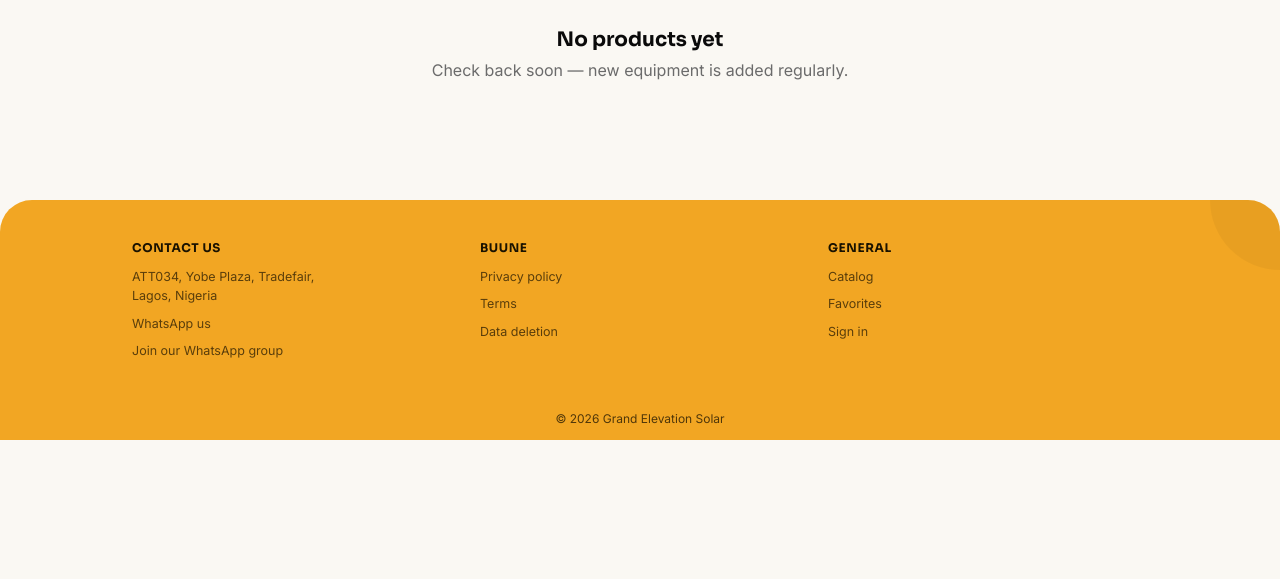
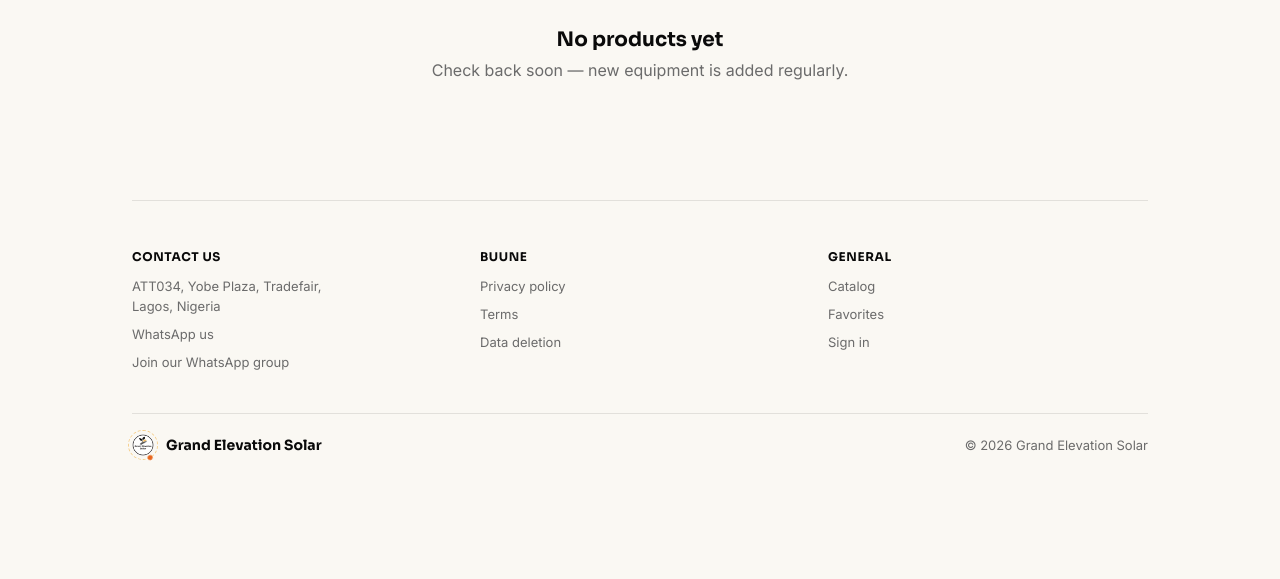
Before and after one commit to fw7th/grandelevation, a FastAPI app: template app/templates/catalog.html in a window 1280 px wide. Shown: the part 179-758 px from the top of the page. Run offline with FastAPI, Linux system fonts and the light colour scheme; the template is opened without the code that fills it, so the values that code supplies are empty; some libraries are stand-ins or nearby versions.

Commit message:
feat: update site footers, update 404 html

```diff
--- a/app/templates/catalog.html
+++ b/app/templates/catalog.html
@@ -200,59 +200,89 @@
 
 /* ---------- SITE FOOTER ---------- */
 .site-footer {
-    position: relative;
+  border-top: 1px solid var(--border);
+  padding: 48px 0 32px;
   margin-top: 40px;
-    background: var(--gold);
-    border-radius: 32px 32px 0 0;
-    overflow: hidden;
-  }
-
-  .footer-rays {
-    position: absolute;
-    top: -140px;
-    right: -160px;
-    width: 520px;
-    height: 520px;
-    z-index: 0;
-    pointer-events: none;
-    opacity: 0.5;
 }
 
 .footer-columns {
-    position: relative;
-    z-index: 1;
-    display: grid; grid-template-columns: repeat(3, 1fr); gap: 28px;
-    padding: 40px 0 28px;
-  }
-  .footer-col h4 {
-    font-family: 'Sora', sans-serif; font-size: 12px; font-weight: 700;
-    text-transform: uppercase; letter-spacing: 0.05em;
-    margin-bottom: 12px; color: #1a1200;
-  }
-  .footer-col a, .footer-col p {
-    display: block; font-size: 12.5px; color: #1a1200;
-    opacity: 0.7;
-    margin-bottom: 8px; line-height: 1.55;
-  }
-  .footer-col a:hover { opacity: 1; }
-  .footer-bar {
-    position: relative;
-    z-index: 1;
-    padding: 14px 0;
-  }
-  .footer-bar .wrap {
-    display: flex; align-items: center; justify-content: center;
-    font-size: 12px; color: #1a1200; opacity: 0.75;
+  display: grid;
+  grid-template-columns: repeat(3, 1fr);
+  gap: 28px;
+  padding-bottom: 32px;
 }
 
-  .footer-rays g { stroke: var(--footer-ray); }
-  .footer-rays circle { fill: var(--footer-ray); }
-  .footer-col h4, .footer-col a, .footer-col p, .footer-bar .wrap { color: var(--footer-text); }
+.footer-col h4 {
+  font-family: 'Sora', sans-serif;
+  font-size: 12px;
+  font-weight: 700;
+  text-transform: uppercase;
+  letter-spacing: 0.05em;
+  margin-bottom: 12px;
+  color: var(--ink);
+}
+
+.footer-col a,
+.footer-col p {
+  display: block;
+  font-size: 13px;
+  color: var(--gray-mid);
+  margin-bottom: 8px;
+  line-height: 1.55;
+  text-decoration: none;
+}
+
+.footer-col a:hover {
+  color: var(--gold-deep);
+}
+
+.footer-bar {
+  border-top: 1px solid var(--border);
+  padding-top: 20px;
+  display: flex;
+  align-items: center;
+  justify-content: space-between;
+  font-size: 13px;
+  color: var(--gray-mid);
+}
+
+.footer-brand {
+  display: flex;
+  align-items: center;
+  gap: 12px;
+}
+
+.footer-brand .logo-spinner::before,
+.footer-brand .logo-spinner .orbit-dot {
+  inset: -4px;
+}
+
+.footer-brand img {
+  height: 22px;
+  width: auto;
+  display: block;
+  border-radius: 50%;
+}
+
+.footer-brand span {
+  font-family: 'Sora', sans-serif;
+  font-weight: 700;
+  font-size: 14px;
+  color: var(--ink);
+}
 
 @media (max-width: 640px) {
-    .footer-columns { grid-template-columns: 1fr; gap: 20px; }
-    .site-footer { border-radius: 20px 20px 0 0; }
+  .footer-columns {
+    grid-template-columns: 1fr;
+    gap: 24px;
   }
+  .footer-bar {
+    flex-direction: column;
+    gap: 8px;
+    text-align: center;
+  }
+}
+
 </style>
 </head>
 <body>
@@ -334,21 +364,8 @@
   {% endif %}
 </div>
 
+<div class="wrap">
   <footer class="site-footer">
-  <svg class="footer-rays" viewBox="0 0 520 520" aria-hidden="true">
-    <g stroke="#0A0A0A" stroke-width="2" opacity="0.3">
-      <line x1="360" y1="140" x2="500" y2="30"/>
-      <line x1="360" y1="140" x2="510" y2="110"/>
-      <line x1="360" y1="140" x2="516" y2="180"/>
-      <line x1="360" y1="140" x2="500" y2="250"/>
-      <line x1="360" y1="140" x2="460" y2="310"/>
-      <line x1="360" y1="140" x2="400" y2="350"/>
-      <line x1="360" y1="140" x2="330" y2="10"/>
-      <line x1="360" y1="140" x2="260" y2="30"/>
-    </g>
-    <circle cx="360" cy="140" r="70" fill="#0A0A0A" opacity="0.08"/>
-  </svg>
-  <div class="wrap">
     <div class="footer-columns">
       <div class="footer-col">
         <h4>Contact us</h4>
@@ -358,7 +375,7 @@
       </div>
       <div class="footer-col">
         <h4>Buune</h4>
-        <a href="/static/buune-privacy-policy.html" target="_blank">Privacy policy </a>
+        <a href="/static/buune-privacy-policy.html" target="_blank">Privacy policy</a>
         <a href="/static/buune-terms.html" target="_blank">Terms</a>
         <a href="/static/buune-data-deletion.html" target="_blank">Data deletion</a>
       </div>
@@ -369,13 +386,18 @@
         <a href="/signin">Sign in</a>
       </div>
     </div>
+    <div class="footer-bar">
+      <div class="footer-brand">
+        <div class="logo-spinner">
+          <img src="/static/grand_logo.png" alt="Grand Elevation Solar">
+          <div class="orbit-dot"></div>
         </div>
-  <div class="footer-bar">
-    <div class="wrap">
-      <span>&copy; 2026 Grand Elevation Solar</span>
+        <span>Grand Elevation Solar</span>
       </div>
+      <div>&copy; 2026 Grand Elevation Solar</div>
     </div>
   </footer>
+</div>
 
 <script>
 (function () {
```
Also changed, not shown: app/static/404.html (+142 -40 lines), app/templates/products.html (+87 -43 lines). Lines whose indentation alone changed are shown as unchanged.
